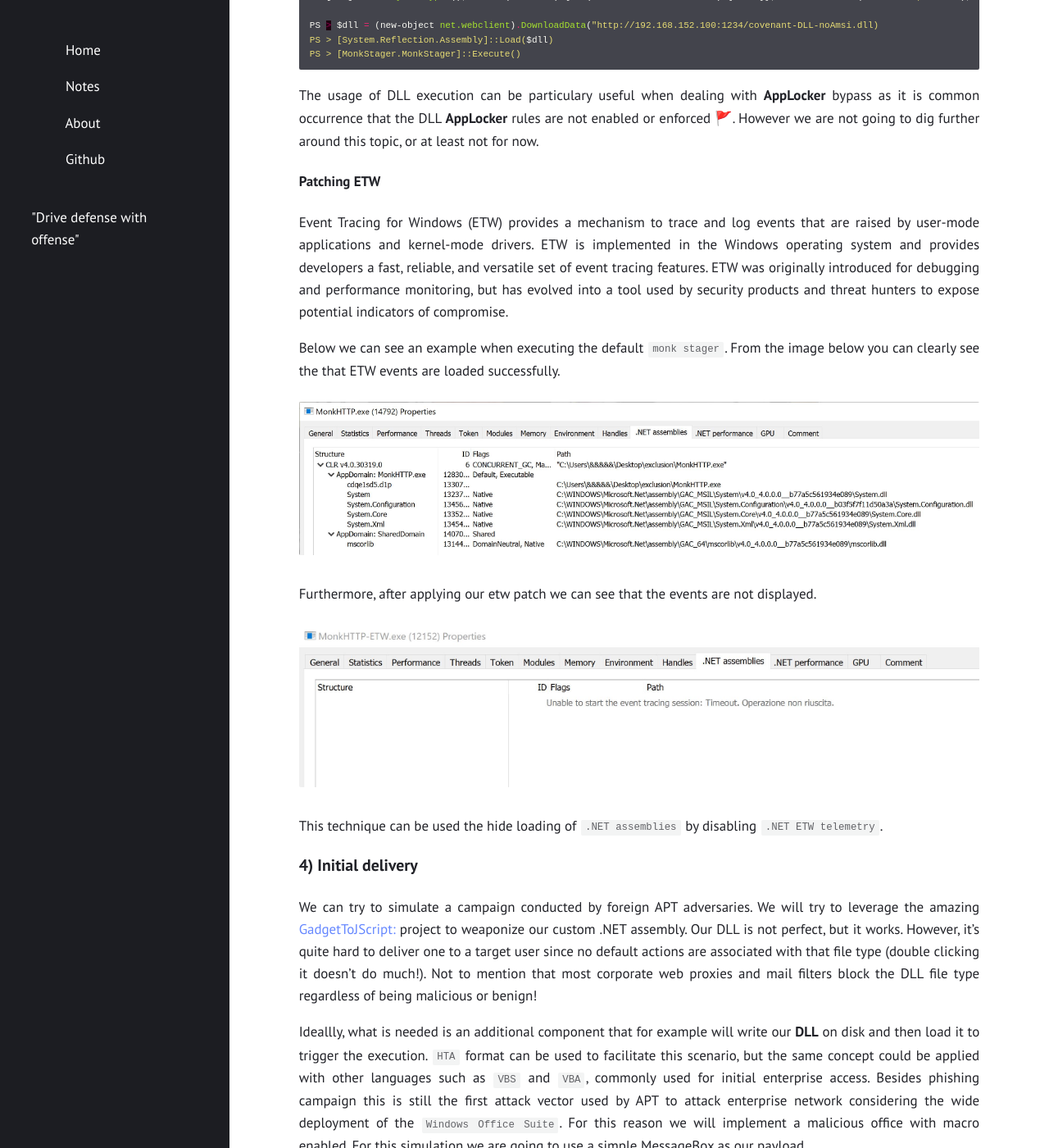
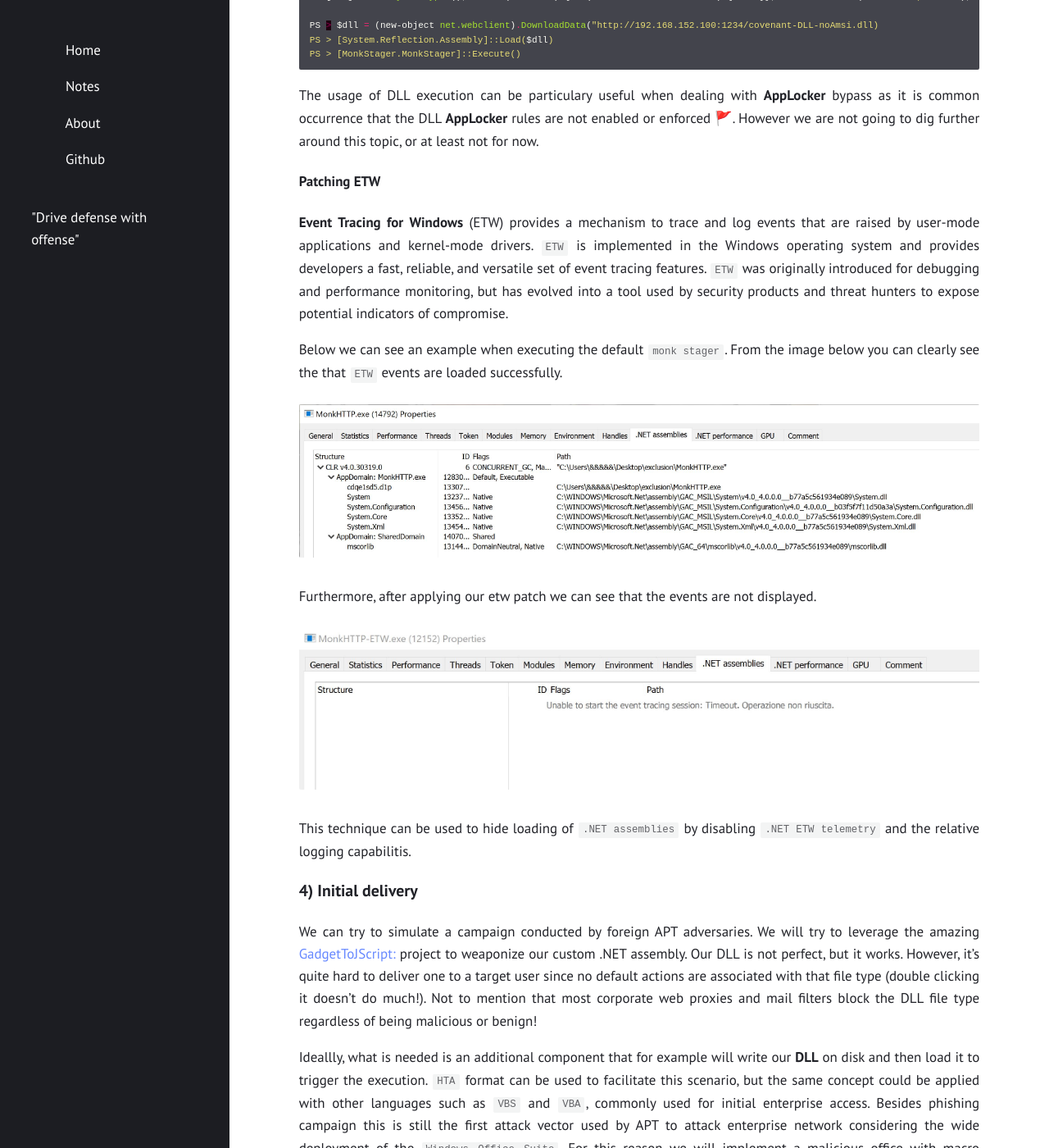
Before and after one commit to Fil88/Fil88.github.io, a Jekyll site: the page built from _posts/2021-07-01-Entering-the-Covenant-C2C.md, in a window 1280 px wide and 1400 px high, scrolled down 7751 px. Shown: the whole window at 82% size. Built offline with Jekyll 4.4.1, drawn with Linux system fonts in a browser that asks for light colours.

Commit message:
Update 2021-07-01-Entering-the-Covenant-C2C.md

```diff
--- a/_posts/2021-07-01-Entering-the-Covenant-C2C.md
+++ b/_posts/2021-07-01-Entering-the-Covenant-C2C.md
@@ -328,11 +328,11 @@ However we are not going to dig further around this topic, or at least not for n
 
 #### Patching ETW
 
-Event Tracing for Windows (ETW) provides a mechanism to trace and log events that are raised by user-mode applications and kernel-mode drivers.
-ETW is implemented in the Windows operating system and provides developers a fast, reliable, and versatile set of event tracing features.
-ETW was originally introduced for debugging and performance monitoring, but has evolved into a tool used by security products and  threat hunters to expose potential indicators of compromise.
+__Event__ __Tracing__ __for__ __Windows__ (ETW) provides a mechanism to trace and log events that are raised by user-mode applications and kernel-mode drivers.
+`ETW` is implemented in the Windows operating system and provides developers a fast, reliable, and versatile set of event tracing features.
+`ETW` was originally introduced for debugging and performance monitoring, but has evolved into a tool used by security products and  threat hunters to expose potential indicators of compromise.
 
-Below we can see an example when executing the default `monk stager`. From the image below you can clearly see the that ETW events are loaded successfully.
+Below we can see an example when executing the default `monk stager`. From the image below you can clearly see the that `ETW` events are loaded successfully.
 
 
 <p align="center">
@@ -346,7 +346,7 @@ Furthermore, after applying our etw patch we can see that the events are not dis
   <img src="/assets/posts/2021-07-01-Entering-the-Covenant-C2C/cov16.JPG">
 </p>
 
-This technique can be used the hide loading of `.NET assemblies` by disabling `.NET ETW telemetry`.
+This technique can be used to hide loading of `.NET assemblies` by disabling `.NET ETW telemetry` and the relative logging capabilitis.
 
 ### 4) Initial delivery
 
```
